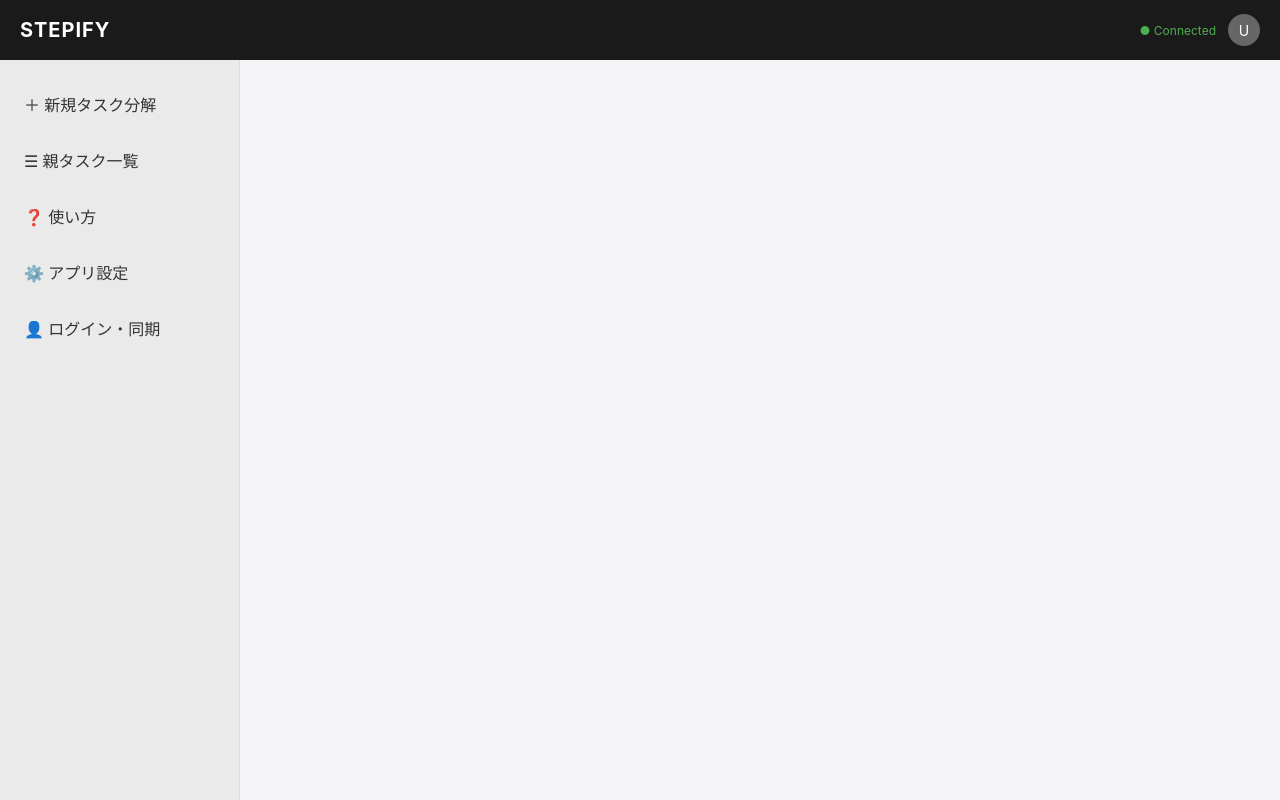
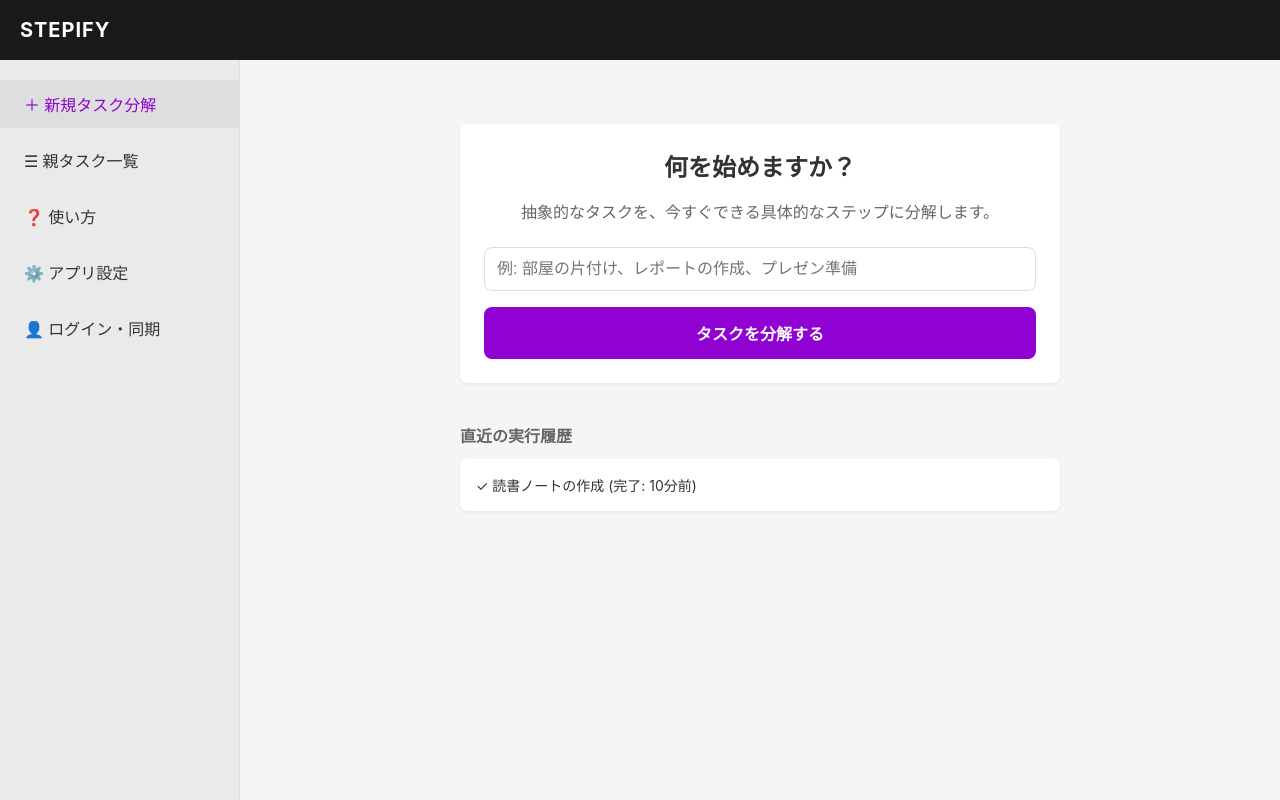
Before and after one commit to hayashi250gi/Stepify-U22, a plain HTML site: page frontend/index.html in a window 1280 px wide. Drawn offline with Linux system fonts and the light colour scheme; no server answers.

Commit message:
07/02 js base builded

```diff
--- a/frontend/assets/header.html
+++ b/frontend/assets/header.html
@@ -1,10 +1,4 @@
-<header class="header-bar">
-    <div style="display: flex; align-items: center; gap: 15px;">
+<div class="header-bar">
         <button class="menu-toggle" aria-label="メニューを開く">☰</button>
         <div class="logo">STEPIFY</div>
-    </div>
-    <div class="header-user">
-        <span id="sync-status" style="font-size: 12px; color: #4caf50;">● Connected</span>
-        <div style="width: 32px; height: 32px; border-radius: 50%; background-color: #666; display: flex; align-items: center; justify-content: center; font-size: 14px; cursor: pointer;">U</div>
-    </div>
-</header>
+</div>
--- a/frontend/css/style.css
+++ b/frontend/css/style.css
@@ -2,6 +2,11 @@
    1. 共通変数 & リセット
    ========================================================================== */
 :root {
+    /* レイアウト設定 */
+    --layout-header-height: 60px;
+    --layout-sidebar-width: 240px;
+
+    /* カラーの設定 */
     --bg-main: #f5f5f7;
     --bg-header: #1a1a1a;
     --bg-sidebar: #eaeaea;
@@ -9,7 +14,7 @@
     --text-primary: #333333;
     --text-inverse: #ffffff;
     --text-muted: #666666;
-    --accent-color: #0288d1;
+    --accent-color: #9002d1;
     --border-color: #dddddd;
     --radius: 8px;
     --transition: all 0.3s ease;
@@ -38,7 +43,7 @@
 }
 
 #header-viewport {
-    height: 60px;
+    height: var(--layout-header-height);
     background-color: var(--bg-header);
     color: var(--text-inverse);
     z-index: 100;
@@ -47,12 +52,12 @@
 #main-layout {
     display: flex;
     flex: 1;
-    height: calc(100vh - 60px);
+    height: calc(100vh - var(--layout-header-height));
     position: relative;
 }
 
 #sidebar-viewport {
-    width: 240px;
+    width: var(--layout-sidebar-width);
     background-color: var(--bg-sidebar);
     border-right: 1px solid var(--border-color);
     transition: var(--transition);
@@ -60,7 +65,7 @@
 
 #content-viewport {
     flex: 1;
-    height: 90vh;
+    height: calc(100vh - var(--layout-header-height));
     /* 要件指定: 90vhのダッシュボードレイアウト */
     overflow-y: auto;
     padding: 24px;
--- a/frontend/index.html
+++ b/frontend/index.html
@@ -5,18 +5,18 @@
     <meta name="viewport" content="width=device-width, initial-scale=1.0">
     <title>Stepify - 行動開始支援アプリケーション</title>
     <link rel="stylesheet" href="css/style.css">
+    <script src="js/main.js" defer></script>
 </head>
 <body>
     <div id="app-container">
-        <div id="header-viewport"></div>
+        <header id="header-viewport"></header>
 
         <div id="main-layout">
-            <div id="sidebar-viewport"></div>
+            <aside id="sidebar-viewport"></aside>
 
             <main id="content-viewport"></main>
         </div>
     </div>
 
-    <script src="js/main.js"></script>
 </body>
 </html>
```
Also changed, not shown: frontend/index_test.html (deleted, +0 -11 lines), frontend/js/main_test.js (deleted, +0 -18 lines), frontend/contents/decomp-result.html (renamed from frontend/contents/decomp_result.html), frontend/contents/how-to-use.html (renamed from frontend/contents/how_to_use.html), frontend/contents/main-menu.html (renamed from frontend/contents/main_menu.html), frontend/contents/task-detail.html (renamed from frontend/contents/task_detail.html), frontend/contents/task-list.html (renamed from frontend/contents/task_list.html).
